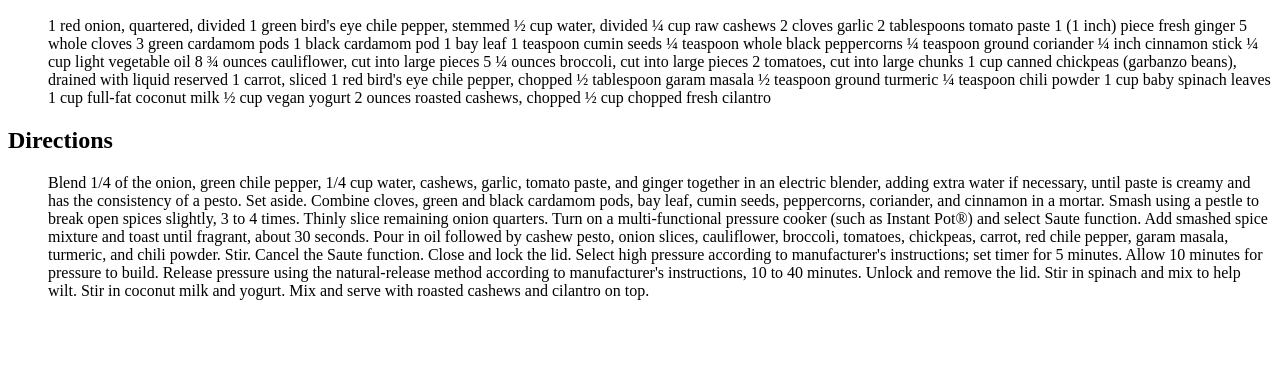
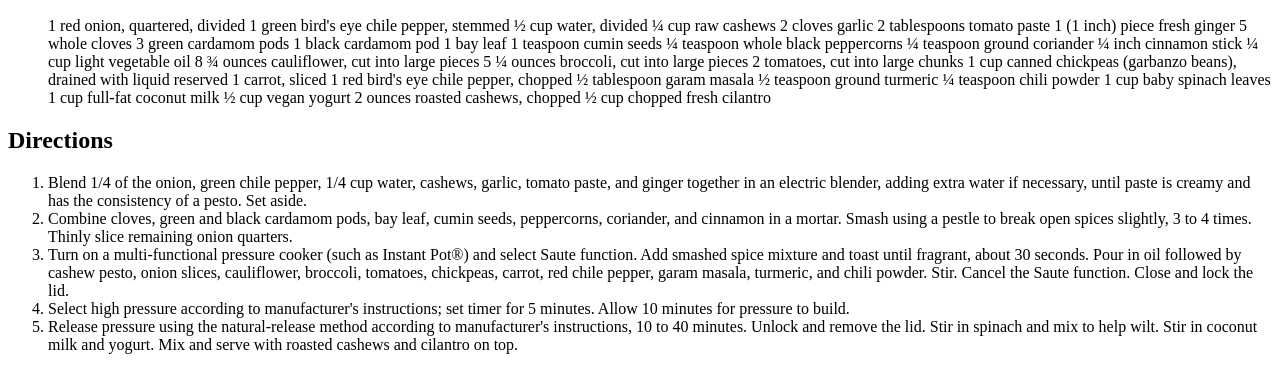
Before and after one commit to SongDogDevLead/odin_recipes, a plain HTML site: page recipes/ip_vegan_korma.html in a window 1280 px wide. Shown: the part 434-804 px from the top of the page. Drawn offline with Linux system fonts and the light colour scheme.

Commit message:
Correct directions ol format

```diff
--- a/recipes/ip_vegan_korma.html
+++ b/recipes/ip_vegan_korma.html
@@ -71,15 +71,11 @@
     </ul>
 <h2>Directions</h2>
 <ol>
-    Blend 1/4 of the onion, green chile pepper, 1/4 cup water, cashews, garlic, tomato paste, and ginger together in an electric blender, adding extra water if necessary, until paste is creamy and has the consistency of a pesto. Set aside.
-
-Combine cloves, green and black cardamom pods, bay leaf, cumin seeds, peppercorns, coriander, and cinnamon in a mortar. Smash using a pestle to break open spices slightly, 3 to 4 times. Thinly slice remaining onion quarters.
-
-Turn on a multi-functional pressure cooker (such as Instant Pot®) and select Saute function. Add smashed spice mixture and toast until fragrant, about 30 seconds. Pour in oil followed by cashew pesto, onion slices, cauliflower, broccoli, tomatoes, chickpeas, carrot, red chile pepper, garam masala, turmeric, and chili powder. Stir. Cancel the Saute function. Close and lock the lid.
-
-Select high pressure according to manufacturer's instructions; set timer for 5 minutes. Allow 10 minutes for pressure to build.
-
-Release pressure using the natural-release method according to manufacturer's instructions, 10 to 40 minutes. Unlock and remove the lid. Stir in spinach and mix to help wilt. Stir in coconut milk and yogurt. Mix and serve with roasted cashews and cilantro on top.
+    <li>Blend 1/4 of the onion, green chile pepper, 1/4 cup water, cashews, garlic, tomato paste, and ginger together in an electric blender, adding extra water if necessary, until paste is creamy and has the consistency of a pesto. Set aside.</li>
+    <li>Combine cloves, green and black cardamom pods, bay leaf, cumin seeds, peppercorns, coriander, and cinnamon in a mortar. Smash using a pestle to break open spices slightly, 3 to 4 times. Thinly slice remaining onion quarters.</li>
+    <li>Turn on a multi-functional pressure cooker (such as Instant Pot®) and select Saute function. Add smashed spice mixture and toast until fragrant, about 30 seconds. Pour in oil followed by cashew pesto, onion slices, cauliflower, broccoli, tomatoes, chickpeas, carrot, red chile pepper, garam masala, turmeric, and chili powder. Stir. Cancel the Saute function. Close and lock the lid.</li>
+    <li>Select high pressure according to manufacturer's instructions; set timer for 5 minutes. Allow 10 minutes for pressure to build.</li>
+    <li>Release pressure using the natural-release method according to manufacturer's instructions, 10 to 40 minutes. Unlock and remove the lid. Stir in spinach and mix to help wilt. Stir in coconut milk and yogurt. Mix and serve with roasted cashews and cilantro on top.</li>
 </ol>
 </body>
 </html>
```
